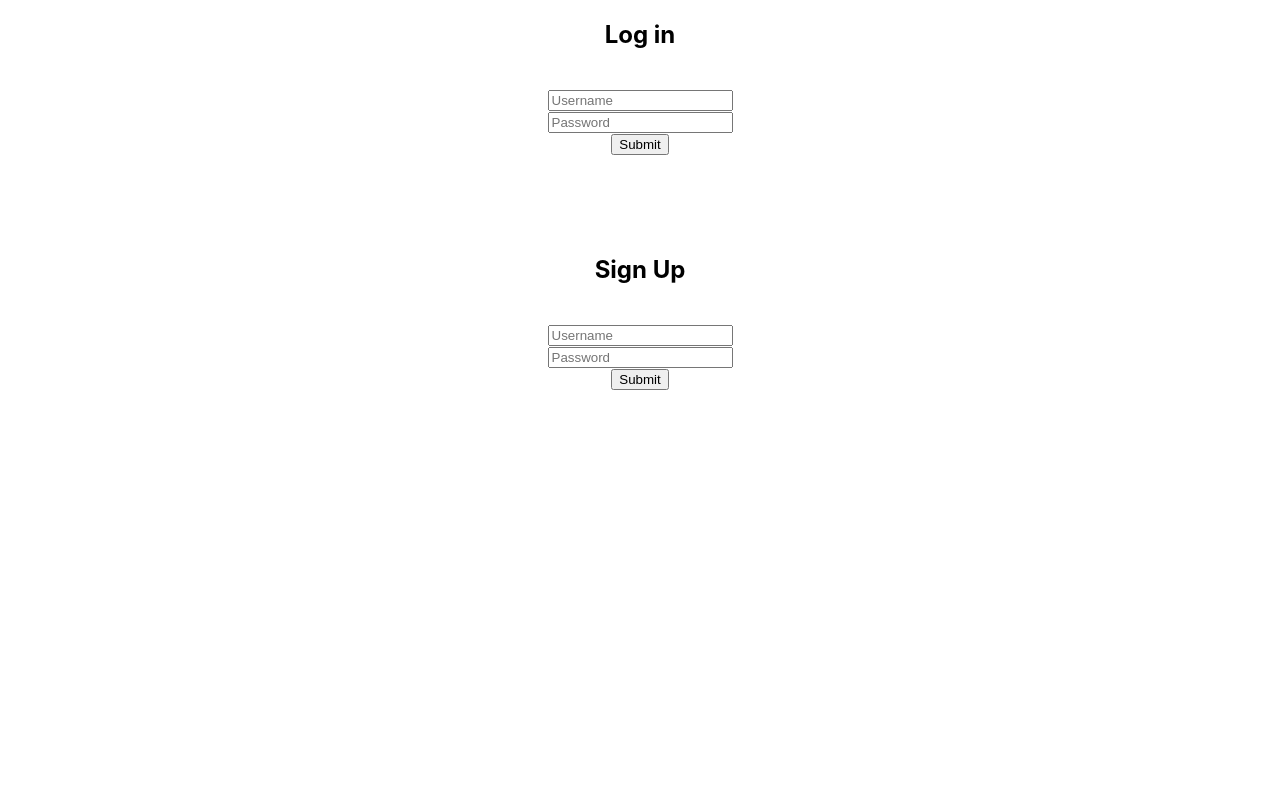
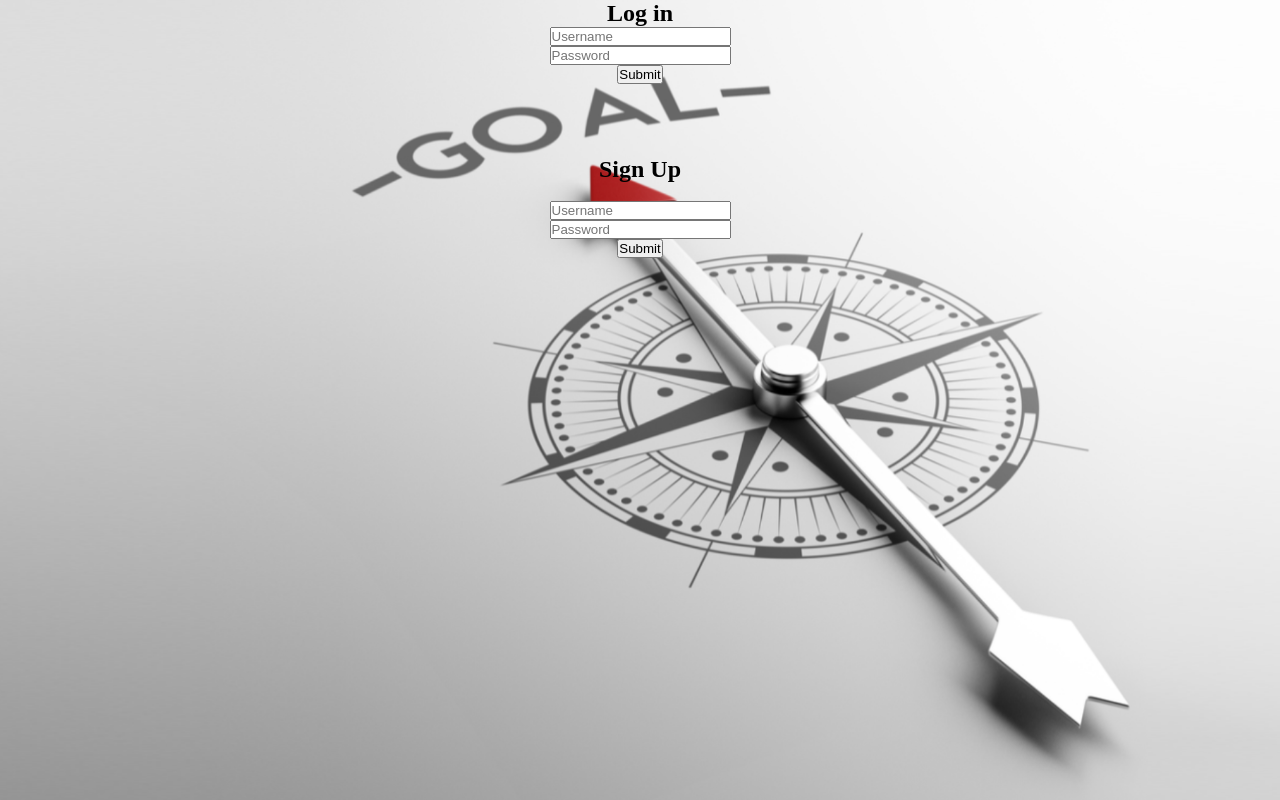
Before and after one commit to ZacharyKathe/Kinetic, a React (Create React App) app: page / in a window 1280 px wide. Built offline with nearby package versions, Linux system fonts and the light colour scheme.

Commit message:
styling login

```diff
--- a/public/index.html
+++ b/public/index.html
@@ -15,29 +15,12 @@
       user's mobile device or desktop. See https://developers.google.com/web/fundamentals/web-app-manifest/
     -->
     <link rel="manifest" href="%PUBLIC_URL%/manifest.json" />
-    <!--
-      Notice the use of %PUBLIC_URL% in the tags above.
-      It will be replaced with the URL of the `public` folder during the build.
-      Only files inside the `public` folder can be referenced from the HTML.
 
-      Unlike "/favicon.ico" or "favicon.ico", "%PUBLIC_URL%/favicon.ico" will
-      work correctly both with client-side routing and a non-root public URL.
-      Learn how to configure a non-root public URL by running `npm run build`.
-    -->
     <title>React App</title>
   </head>
   <body>
-    <noscript>You need to enable JavaScript to run this app.</noscript>
+
     <div id="root"></div>
-    <!--
-      This HTML file is a template.
-      If you open it directly in the browser, you will see an empty page.
 
-      You can add webfonts, meta tags, or analytics to this file.
-      The build step will place the bundled scripts into the <body> tag.
-
-      To begin the development, run `npm start` or `yarn start`.
-      To create a production bundle, use `npm run build` or `yarn build`.
-    -->
   </body>
 </html>
--- a/src/index.css
+++ b/src/index.css
@@ -1,12 +1,11 @@
-body {
-  margin: 0;
-  padding: 0;
-  font-family: -apple-system, BlinkMacSystemFont, "Segoe UI", "Roboto", "Oxygen", "Ubuntu",
-    "Cantarell", "Fira Sans", "Droid Sans", "Helvetica Neue", sans-serif;
-  -webkit-font-smoothing: antialiased;
-  -moz-osx-font-smoothing: grayscale;
+*{
+    padding: 0px;
+    margin: 0px;
 }
 
-code {
-  font-family: source-code-pro, Menlo, Monaco, Consolas, "Courier New", monospace;
+.logInScreen{
+    background-image: url("/src/images/loginPhoto.PNG");
+    height: 100vh;
+    background-size: cover;
+    background-position: bottom;
 }
--- a/src/pages/Signup/index.js
+++ b/src/pages/Signup/index.js
@@ -21,9 +21,8 @@ const Signup = () => {
 
 
   return (
-    <div>
+    <div className='logInScreen'>
        <LightSpeed><h2>Log in</h2></LightSpeed>
-       <br/>
       <Zoom>
       <form onSubmit={handleSubmit}>
         <Container className="mt-3 px-5">
```
Also changed, not shown: src/images/loginPhoto.PNG (added).
